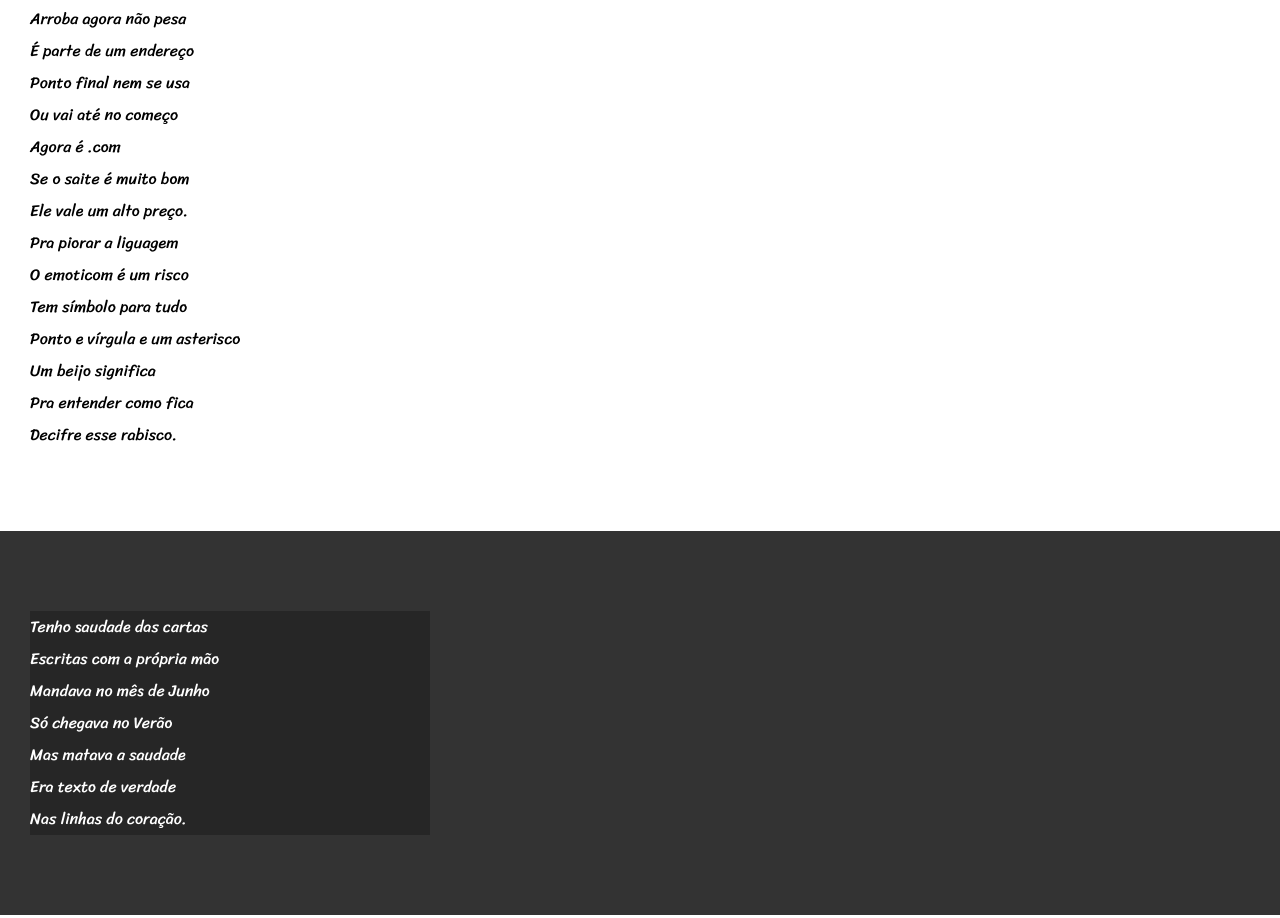
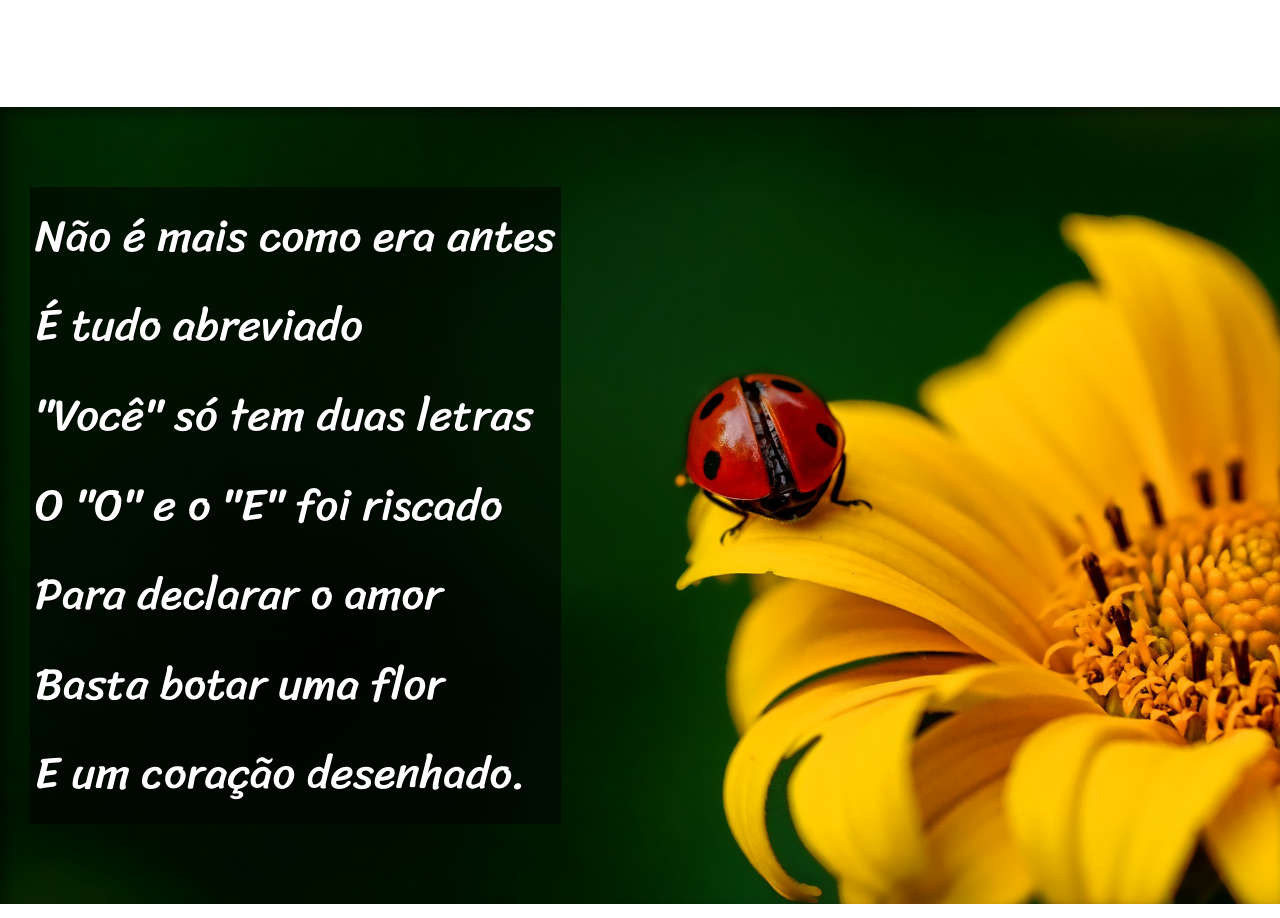
Before and after one commit to joaodiascosta/Projeto-Cordel, a plain HTML site: page index.html in a window 1280 px wide. Shown: the part 1038-1956 px from the top of the page. Drawn offline with Linux system fonts and the light colour scheme.

Commit message:
Projeto Finalizado

```diff
--- a/index.html
+++ b/index.html
@@ -25,7 +25,7 @@
     </section>
 
 
-    <section class="imagem">
+    <section class="imagem" id="img01">
         <p>
             Não é mais como era antes <br>
             É tudo abreviado <br>
@@ -59,7 +59,7 @@
         </p>
     </section>
 
-    <section class="imagem">
+    <section class="imagem" id="img02">
         <p>
             Tenho saudade das cartas <br>
             Escritas com a própria mão <br>
--- a/style.css
+++ b/style.css
@@ -13,6 +13,7 @@
 * {
     margin: 0px;
     padding: 0px;
+    font-size: 1em;
 }
 
 html, body{
@@ -31,7 +32,7 @@
     padding-top: 50px;
     font-variant: small-caps;
     font-family: var(--fonte1);
-    font-size: 4em;
+    font-size: 10vw;
 }
 
 header > p {
@@ -54,6 +55,11 @@
     line-height: 2em;
     padding-left: 30px;
     font-family: var(--font3);
+    font-size: 3.5vw;
+}
+
+section > p {
+    padding-bottom:  2em;
 }
 
 section.normal {
@@ -64,11 +70,27 @@
 section.imagem{
     background-color: rgb(51, 51, 51);
     color: white;
+    box-shadow: inset 6px 6px 13px 0px rgba(0, 0, 0, 0.473);
+    background-attachment: fixed;
 }
 
 section.imagem>p{
-    width: 400px;
-    background-color: rgb(0, 0, 0, 0.253);
+    display: inline-block;
+    padding: 5px;
+    background-color: rgb(0, 0, 0, 0.514);
+    text-shadow: 1px 1px 0px black;
+}
+
+section#img01{
+    background-image: url(./images/background001.jpg);
+    background-position: right center;
+    background-size: cover;
+}
+
+section#img02{
+    background-image: url(./images/background002.jpg);
+    background-position: right center;
+    background-size: cover;
 }
 
 footer {
```
